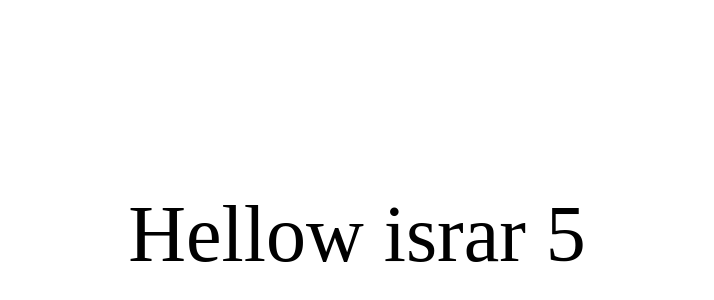
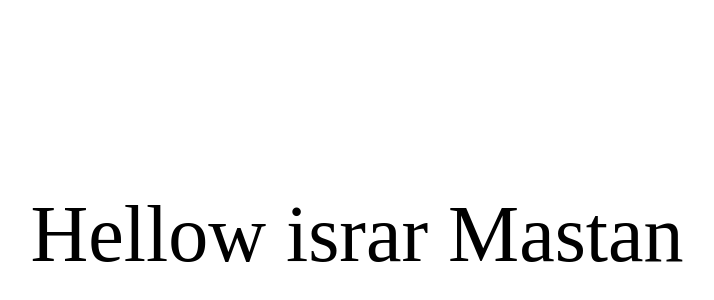
Before and after one commit to ishrar776/react-suimhu, a React (Create React App) app: page / in a window 1280 px wide. Shown: the part 166-466 px from the top of the page, without its empty margins (283-997 px from the left). Built offline with nearby package versions, Linux system fonts and the light colour scheme.

Commit message:
3 files modified

```diff
--- a/src/app/store.js
+++ b/src/app/store.js
@@ -3,6 +3,6 @@ import { configureStore } from '@reduxjs/toolkit';
 import counterSlice from '../counter/CounterSlice';
 export const store = configureStore({
   reducer: {
-    counter: counterSlice,
+    counter1: counterSlice,
   },
 });
--- a/src/counter/CounterSlice.js
+++ b/src/counter/CounterSlice.js
@@ -2,6 +2,7 @@ import React from 'react';
 import { createSlice } from '@reduxjs/toolkit';
 const initialState = {
   count: 5,
+  candidateName: 'israr Mastan',
 };
 export const counterSlice = createSlice({
   name: 'counter',
@@ -23,5 +24,4 @@ export const counterSlice = createSlice({
 });
 export const { increment, decrement, reset, incrementByAmount } =
   counterSlice.actions;
-
 export default counterSlice.reducer;
--- a/src/counter/DemoCounter.js
+++ b/src/counter/DemoCounter.js
@@ -1,8 +1,8 @@
 import React from 'react';
 import { useSelector, useDispatch } from 'react-redux';
 const DemoCounter = () => {
-  const count = useSelector((state) => state.counter.count);
+  const count = useSelector((state) => state.counter1.candidateName);
   const dispatch = useDispatch();
-  return <div>Hellow israr {count}</div>;
+  return <div>Hellow {count}</div>;
 };
 export default DemoCounter;
```
